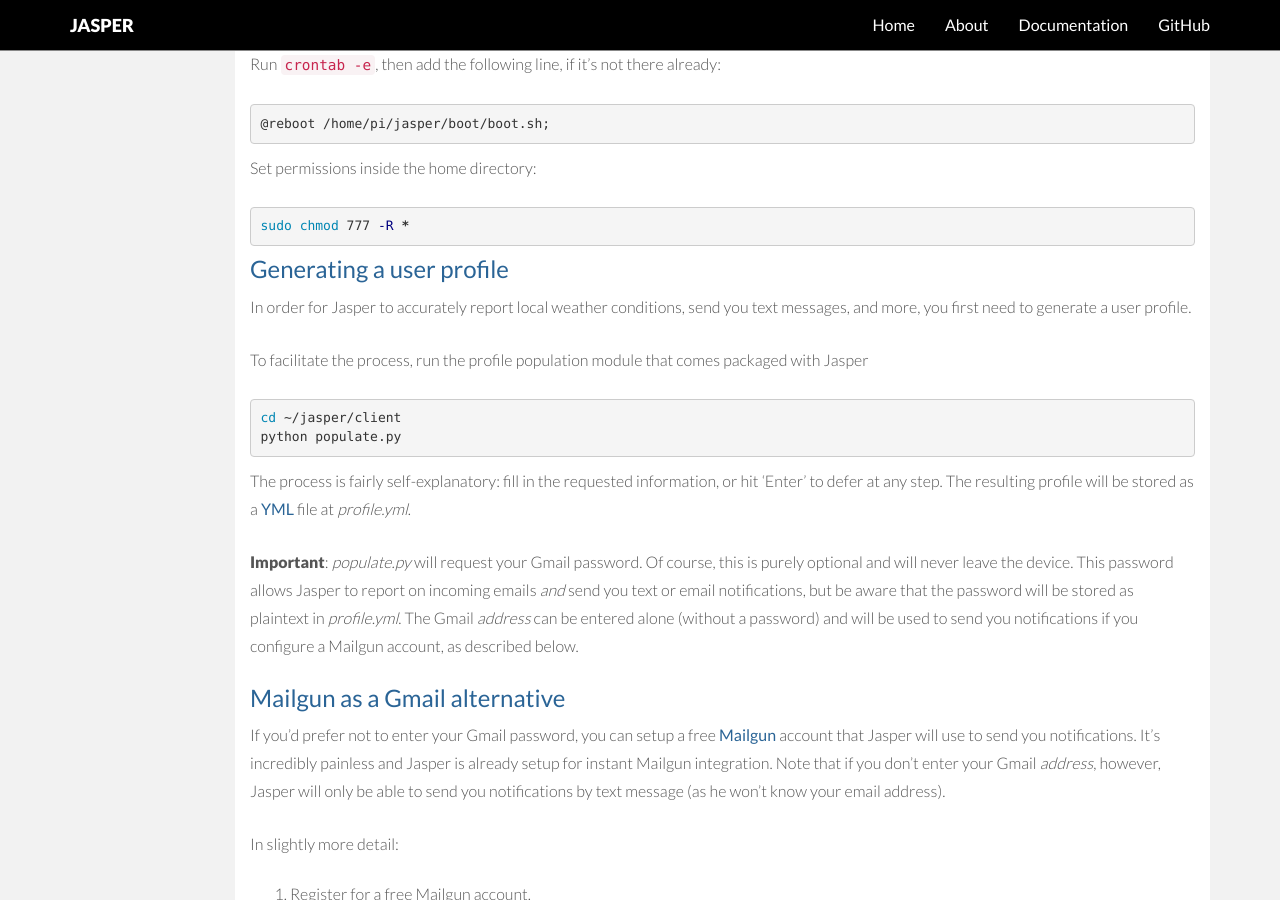
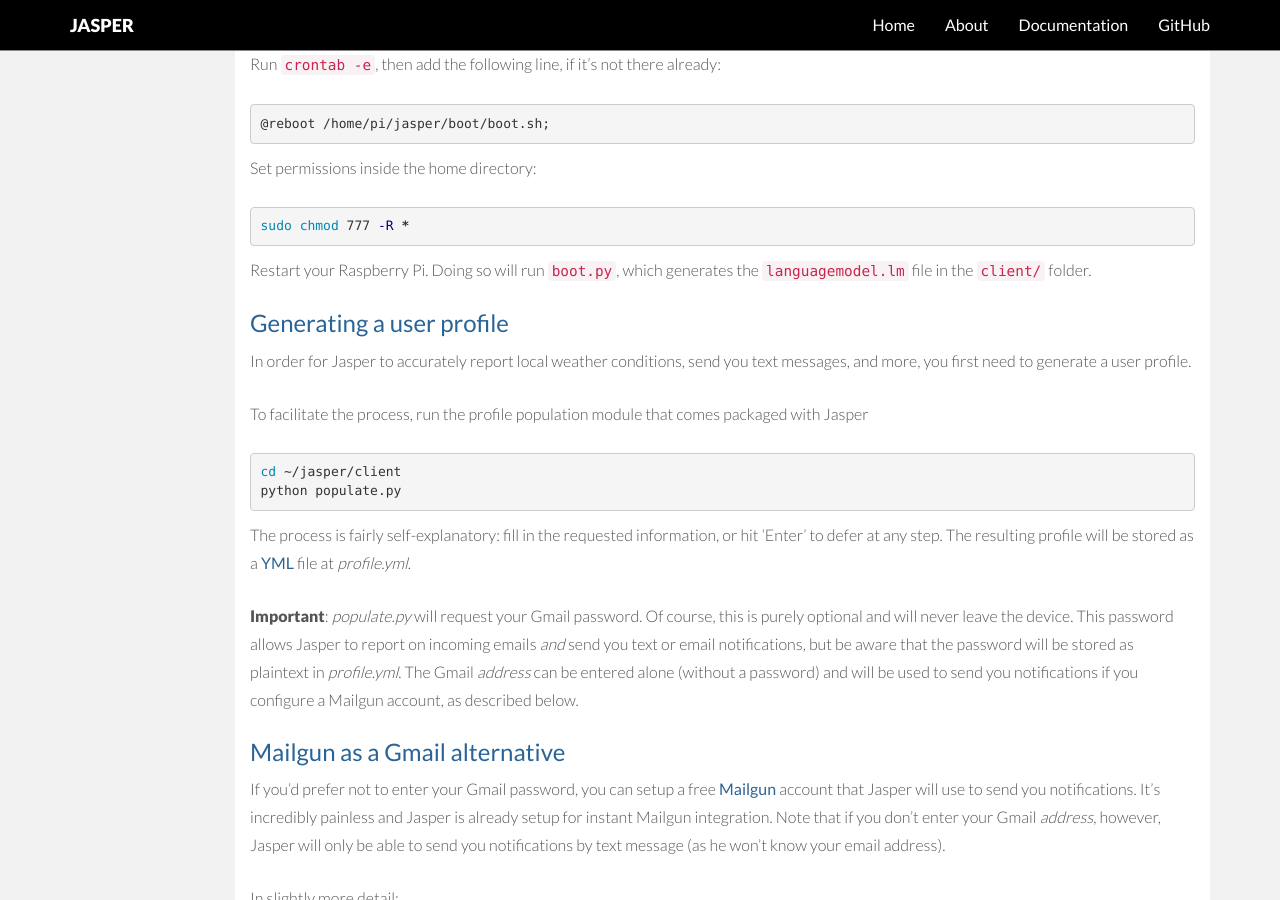
Before and after one commit to jasperproject/jasperproject.github.io, a Jekyll site: the page built from documentation/software/index.md, in a window 1280 px wide and 900 px high, scrolled down 6004 px. Built offline with Jekyll 4.4.1, drawn with Linux system fonts in a browser that asks for light colours; nearby versions of some CDN libraries.

Commit message:
updated docs to restart pi after crontab with boot.sh

```diff
--- a/documentation/software/index.md
+++ b/documentation/software/index.md
@@ -329,6 +329,8 @@ Set permissions inside the home directory:
 sudo chmod 777 -R *
 {% endhighlight %}
 
+Restart your Raspberry Pi. Doing so will run `boot.py`, which generates the `languagemodel.lm` file in the `client/` folder.
+
 <h3 class="linked" id='generating-profile'><a href="#generating-profile" title="Permalink to this headline">Generating a user profile</a></h3>
 
 In order for Jasper to accurately report local weather conditions, send you text messages, and more, you first need to generate a user profile.
```
